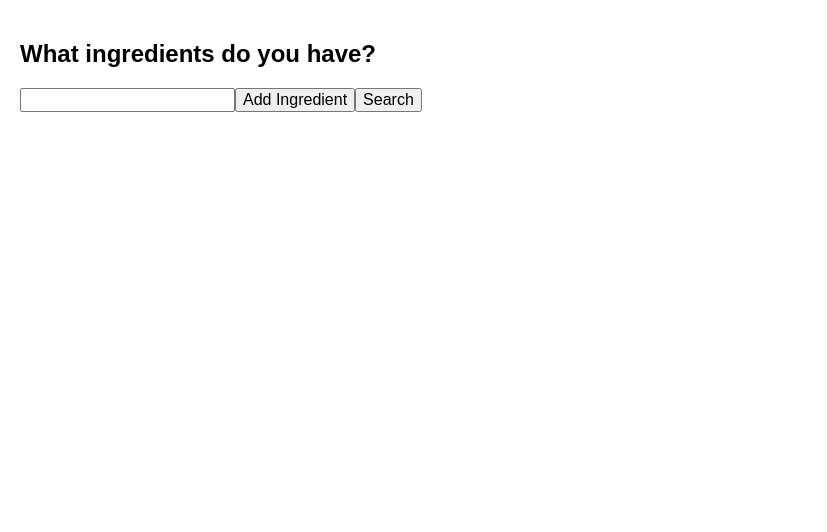
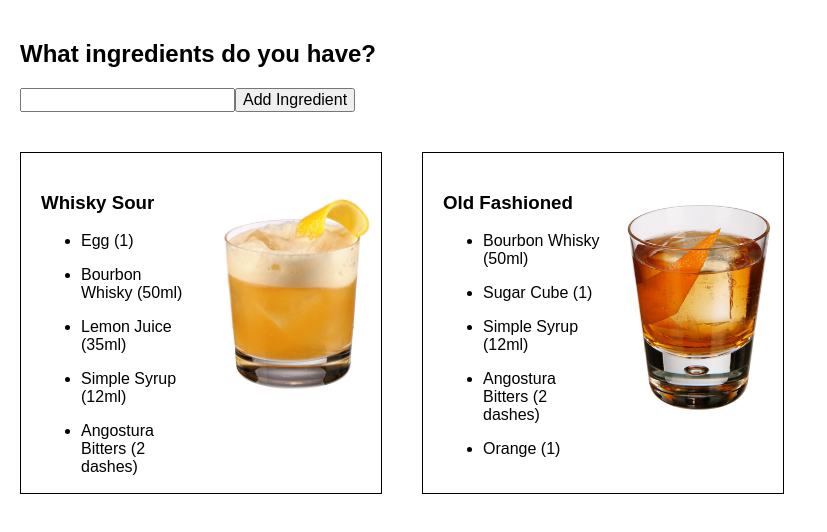
Before and after one commit to astidolph/cocktail-maker, a React (Create React App) app: page / in a window 1280 px wide. Shown: the top 532 px of the page, without its empty margins (0-827 px from the left). Built offline with nearby package versions, Linux system fonts and the light colour scheme; the HTML template or start-up script is replaced by a standard one.

Commit message:
Refactor out cocktail list from search form

```diff
--- a/src/App.js
+++ b/src/App.js
@@ -1,20 +1,46 @@
-import { useState } from "react";
+import { useState, useEffect } from "react";
 import "./App.css";
 import { CocktailPane } from "./components/cocktailPane";
 import { SearchForm } from "./components/searchForm";
 
 export const App = () => {
-  const [cocktails, setCocktails] = useState([]);
+  const [cocktailData, setCocktailData] = useState([]);
+  const [filteredCocktails, setFilteredCocktails] = useState([]);
 
-  const handleSetCocktails = (cocktails) => {
-    setCocktails(cocktails);
+  const handleSetIngredients = (ingredients) => {
+    setFilteredCocktails(filteredCocktailList(ingredients));
+  };
+
+  useEffect(() => {
+    const fetchData = async () => {
+      const response = await fetch("./cocktails.json");
+      const json = await response.json();
+      setCocktailData(json);
+      setFilteredCocktails(json);
+    };
+    fetchData().catch(console.error);
+  }, []);
+
+  const filteredCocktailList = (ingredients) => {
+    if (ingredients.length === 0) {
+      return cocktailData;
+    } else {
+      let filteredCocktails = cocktailData.filter((c) =>
+        c.ingredients.some((ci) =>
+          ingredients
+            .map((il) => il.toLowerCase())
+            .includes(ci.name.toLowerCase())
+        )
+      );
+      return filteredCocktails;
+    }
   };
 
   return (
     <div className="App">
-      <SearchForm cocktails={handleSetCocktails} />
+      <SearchForm ingredientList={handleSetIngredients} />
       <div className="cocktail-pane-container">
-        {cocktails.map((value, idx) => (
+        {filteredCocktails.map((value, idx) => (
           <CocktailPane key={idx} cocktail={value} />
         ))}
       </div>
--- a/src/components/searchForm.js
+++ b/src/components/searchForm.js
@@ -1,43 +1,20 @@
-import { useEffect, useState } from "react";
+import { useState } from "react";
 
-export const SearchForm = ({ cocktails }) => {
+export const SearchForm = (props) => {
   const [ingredient, setIngredientText] = useState("");
   const [ingredientList, setIngredientList] = useState([]);
-  const [cocktailData, setCocktailData] = useState([]);
-
-  useEffect(() => {
-    const fetchData = async () => {
-      const response = await fetch("./cocktails.json");
-      const json = await response.json();
-      setCocktailData(json);
-    };
-
-    fetchData().catch(console.error);
-  }, []);
-
-  const filteredCocktailList = () => {
-    if (ingredientList.length === 0) {
-      return cocktailData;
-    } else {
-      let filteredCocktails = cocktailData.filter((c) =>
-        c.ingredients.some((ci) =>
-          ingredientList
-            .map((il) => il.toLowerCase())
-            .includes(ci.name.toLowerCase())
-        )
-      );
-      return filteredCocktails;
-    }
-  };
 
   const addIngredientToFilter = (oldIngredients) => {
-    let newIngredientList = [...oldIngredients, ingredient];
+    let filteredIngredientList = [...oldIngredients, ingredient];
+    props.ingredientList(filteredIngredientList);
     setIngredientText("");
-    return newIngredientList;
+    return filteredIngredientList;
   };
 
   const removeFilterValue = (value) => {
-    setIngredientList(ingredientList.filter((i) => i !== value));
+    let filteredIngredientList = ingredientList.filter((i) => i !== value);
+    setIngredientList(filteredIngredientList);
+    props.ingredientList(filteredIngredientList);
   };
 
   return (
@@ -57,7 +34,6 @@ export const SearchForm = ({ cocktails }) => {
       >
         Add Ingredient
       </button>
-      <button onClick={(_) => cocktails(filteredCocktailList)}>Search</button>
       {ingredientList.map((il) => (
         <FilterEntry filterValue={il} onClick={removeFilterValue} />
       ))}
```
